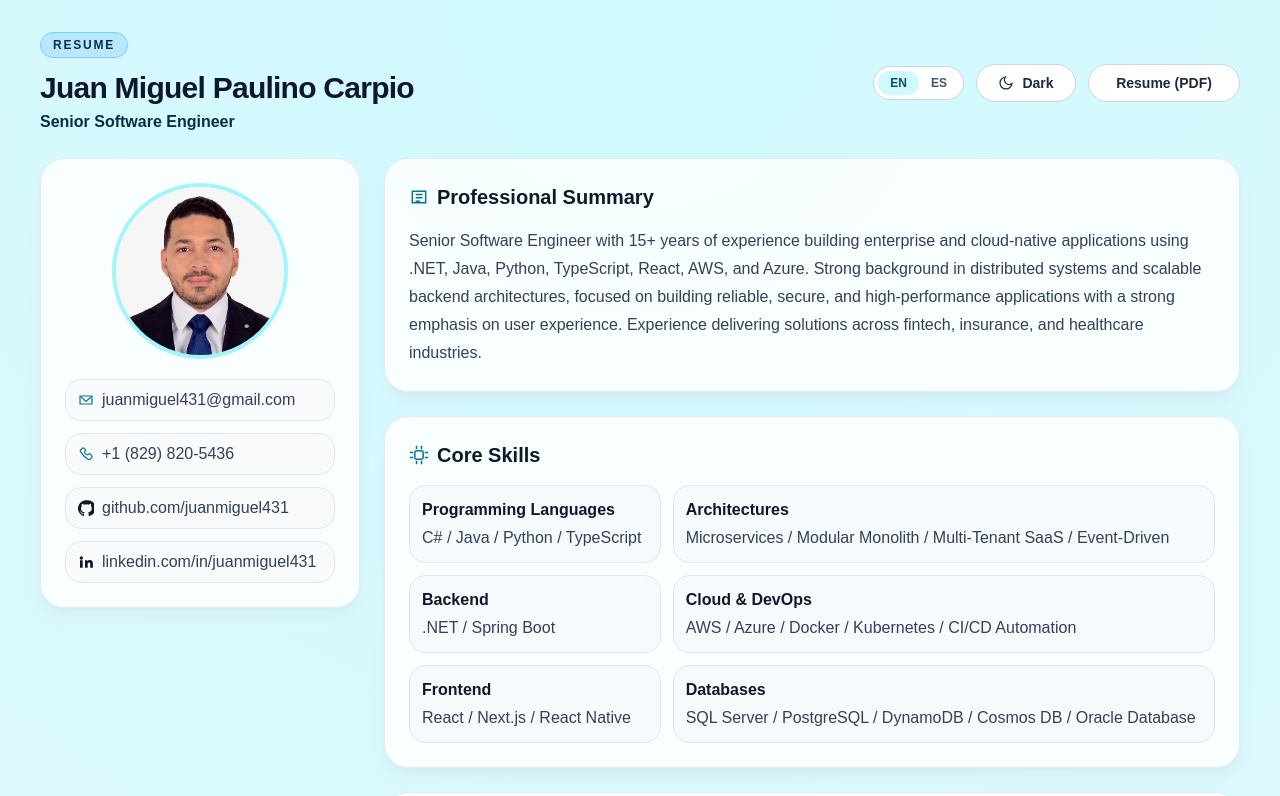
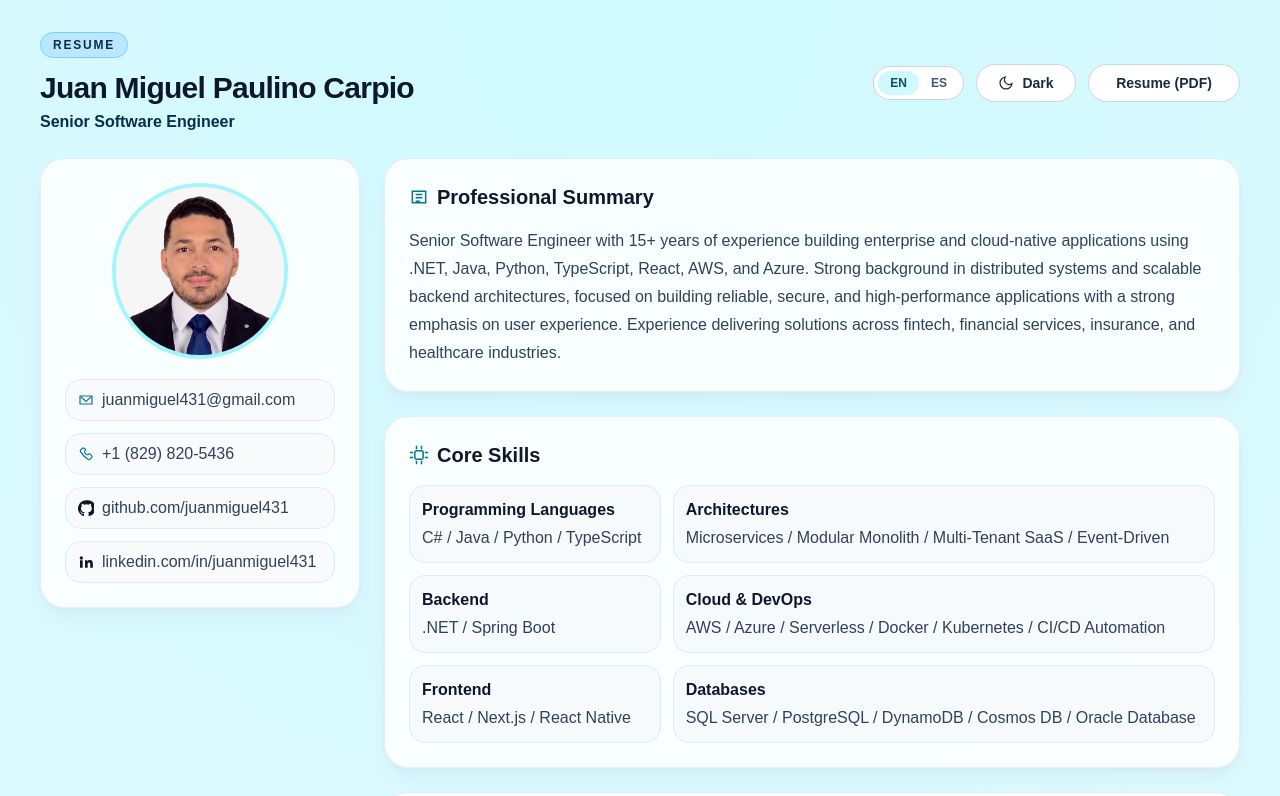
Before and after one commit to juanmiguel431/my-cv-app, a Next.js app: page /en in a window 1280 px wide. Shown: the top 796 px of the page. Built offline with nearby package versions, Linux system fonts and the light colour scheme.

Commit message:
Update translations and CV/Resume PDFs to include refined summary and "Serverless" in tech skills

```diff
--- a/constants/translations/en.ts
+++ b/constants/translations/en.ts
@@ -36,14 +36,14 @@ export const cvEn: CvDictionary = {
     github: "github.com/juanmiguel431",
     linkedin: "linkedin.com/in/juanmiguel431",
     profileImageAlt: "Juan Miguel Paulino Carpio profile picture",
-    summary: "Senior Software Engineer with 15+ years of experience building enterprise and cloud-native applications using .NET, Java, Python, TypeScript, React, AWS, and Azure. Strong background in distributed systems and scalable backend architectures, focused on building reliable, secure, and high-performance applications with a strong emphasis on user experience. Experience delivering solutions across fintech, insurance, and healthcare industries.",
+    summary: "Senior Software Engineer with 15+ years of experience building enterprise and cloud-native applications using .NET, Java, Python, TypeScript, React, AWS, and Azure. Strong background in distributed systems and scalable backend architectures, focused on building reliable, secure, and high-performance applications with a strong emphasis on user experience. Experience delivering solutions across fintech, financial services, insurance, and healthcare industries.",
   },
   techGroups: [
     { title: "Programming Languages", items: "C# / Java / Python / TypeScript" },
     { title: "Backend", items: ".NET / Spring Boot" },
     { title: "Frontend", items: "React / Next.js / React Native" },
     { title: "Architectures", items: "Microservices / Modular Monolith / Multi-Tenant SaaS / Event-Driven" },
-    { title: "Cloud & DevOps", items: "AWS / Azure / Docker / Kubernetes / CI/CD Automation" },
+    { title: "Cloud & DevOps", items: "AWS / Azure / Serverless / Docker / Kubernetes / CI/CD Automation" },
     { title: "Databases", items: "SQL Server / PostgreSQL / DynamoDB / Cosmos DB / Oracle Database" },
   ],
   experiences: [
--- a/constants/translations/es.ts
+++ b/constants/translations/es.ts
@@ -36,14 +36,14 @@ export const cvEs: CvDictionary = {
     github: "github.com/juanmiguel431",
     linkedin: "linkedin.com/in/juanmiguel431",
     profileImageAlt: "Foto de perfil de Juan Miguel Paulino Carpio",
-    summary: "Ingeniero de Software Senior con más de 15 años de experiencia desarrollando aplicaciones empresariales y cloud-native utilizando .NET, Java, Python, TypeScript, React, AWS y Azure. Sólida experiencia en sistemas distribuidos y arquitecturas backend escalables, enfocado en construir aplicaciones confiables, seguras y de alto rendimiento con un fuerte énfasis en la experiencia de usuario. Experiencia desarrollando soluciones para las industrias fintech, seguros y salud.",
+    summary: "Ingeniero de Software Senior con más de 15 años de experiencia desarrollando aplicaciones empresariales y cloud-native utilizando .NET, Java, Python, TypeScript, React, AWS y Azure. Sólida experiencia en sistemas distribuidos y arquitecturas backend escalables, enfocado en construir aplicaciones confiables, seguras y de alto rendimiento con un fuerte énfasis en la experiencia de usuario. Experiencia desarrollando soluciones para las industrias fintech, servicios financieros, seguros y salud.",
   },
   techGroups: [
     { title: "Lenguajes de Programación", items: "C# / Java / Python / TypeScript" },
     { title: "Backend", items: ".NET / Spring Boot" },
     { title: "Frontend", items: "React / Next.js / React Native" },
     { title: "Arquitecturas", items: "Microservicios / Monolito Modular / SaaS Multi-tenant / Basada en eventos" },
-    { title: "Cloud & DevOps", items: "AWS / Azure / Docker / Kubernetes / Automatización CI/CD" },
+    { title: "Cloud & DevOps", items: "AWS / Azure / Serverless / Docker / Kubernetes / Automatización CI/CD" },
     { title: "Base de datos", items: "SQL Server / PostgreSQL / DynamoDB / Cosmos DB / Oracle Database" },
   ],
   experiences: [
```
Also changed, not shown: 2 other files (tests, documents, lock files or other folders).
